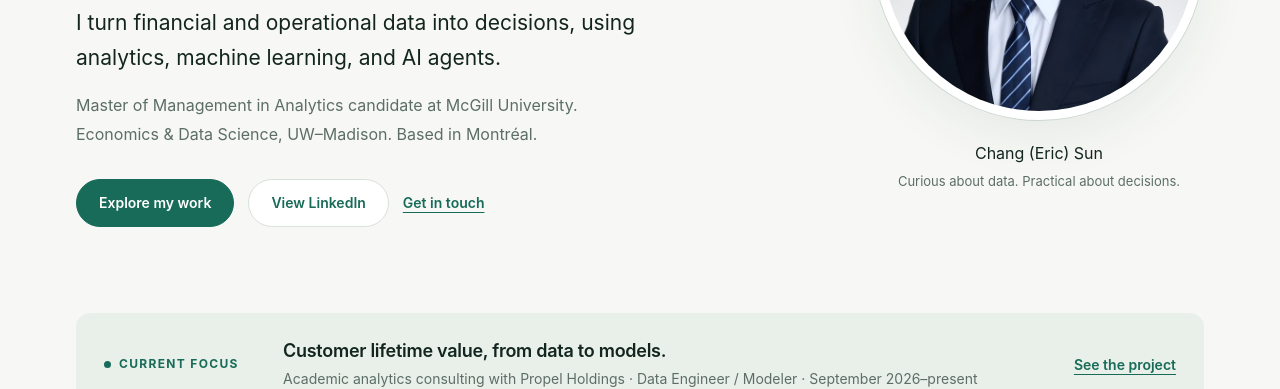
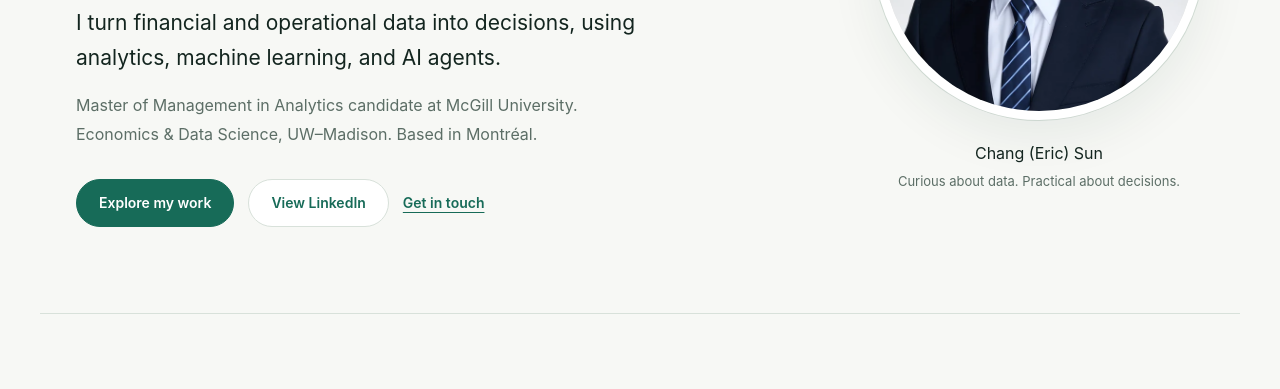
Before and after one commit to Eric0730-04/Eric0730-04.github.io, a plain HTML site: page index.html in a window 1280 px wide. Shown: the part 421-810 px from the top of the page. Drawn offline with Linux system fonts and the light colour scheme.

Commit message:
Remove Current focus banner from portfolio homepage

```diff
--- a/index.html
+++ b/index.html
@@ -44,12 +44,6 @@
           <p>Chang (Eric) Sun <span>Curious about data. Practical about decisions.</span></p>
         </div>
       </header>
-
-      <aside class="current-focus" aria-labelledby="current-focus-title">
-        <p class="eyebrow" id="current-focus-title"><span class="status-dot" aria-hidden="true"></span>Current focus</p>
-        <div><h2>Customer lifetime value, from data to models.</h2><p>Academic analytics consulting with Propel Holdings · Data Engineer / Modeler · September 2026–present</p></div>
-        <a class="text-link" href="#propel">See the project</a>
-      </aside>
 
       <section id="projects" aria-labelledby="projects-title">
         <div class="section-heading"><p class="eyebrow">Selected work</p><div><h2 id="projects-title">Ideas, built and tested.</h2><p>Datathons and hackathons where financial questions become working analytical tools.</p></div></div>
```
